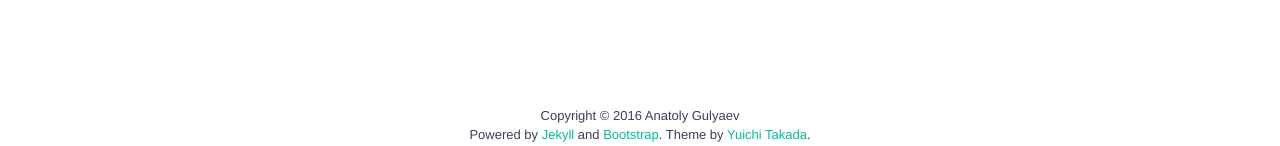
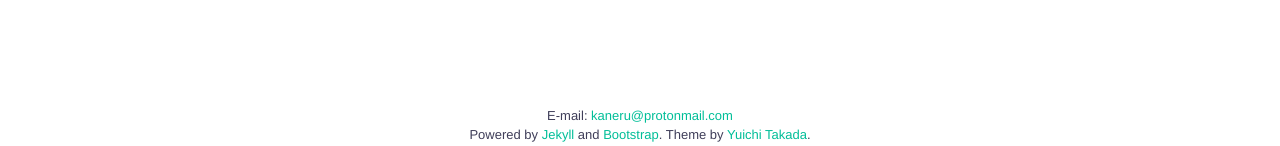
Before and after one commit to kaneru/kaneru.github.io, a Jekyll site: the page built from index.html, in a window 1280 px wide. Shown: the part 783-929 px from the top of the page. Built offline with Jekyll 4.4.1, drawn with Linux system fonts in a browser that asks for light colours; nearby versions of some CDN libraries.

Commit message:
Add email to footer

```diff
--- a/_includes/footer.html
+++ b/_includes/footer.html
@@ -1,7 +1,7 @@
 <footer class="footer">
   <div class="container">
     <p class="footer-text text-center">
-      Copyright © 2016 Anatoly Gulyaev
+      E-mail: <a href="mailto:kaneru@protonmail.com">kaneru@protonmail.com</a>
       </br>
       Powered by <a href="https://jekyllrb.com/">Jekyll</a> and <a href="http://getbootstrap.com/">Bootstrap</a>. Theme by <a href="http://blog.takady.net/">Yuichi Takada</a>.
     </p>
```
